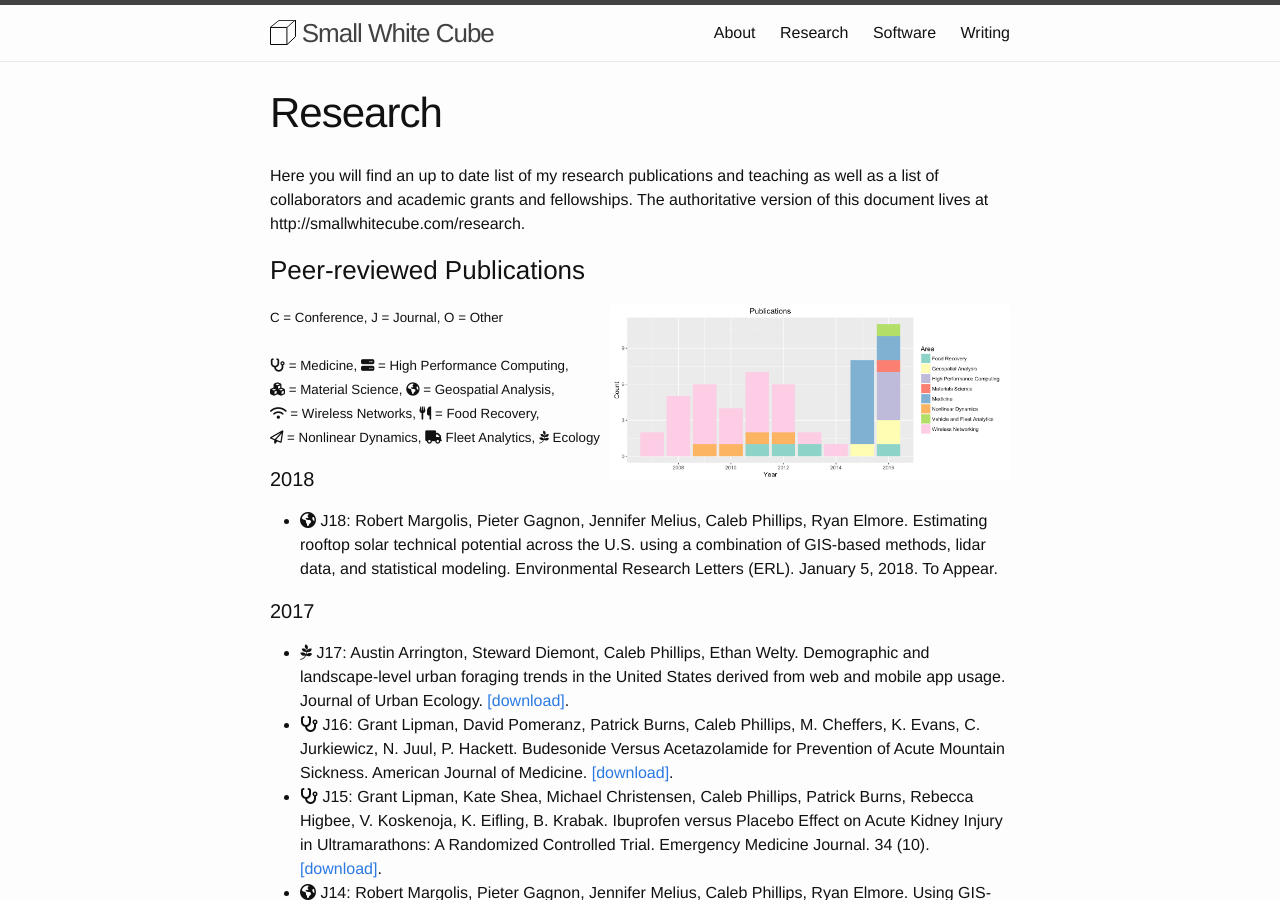
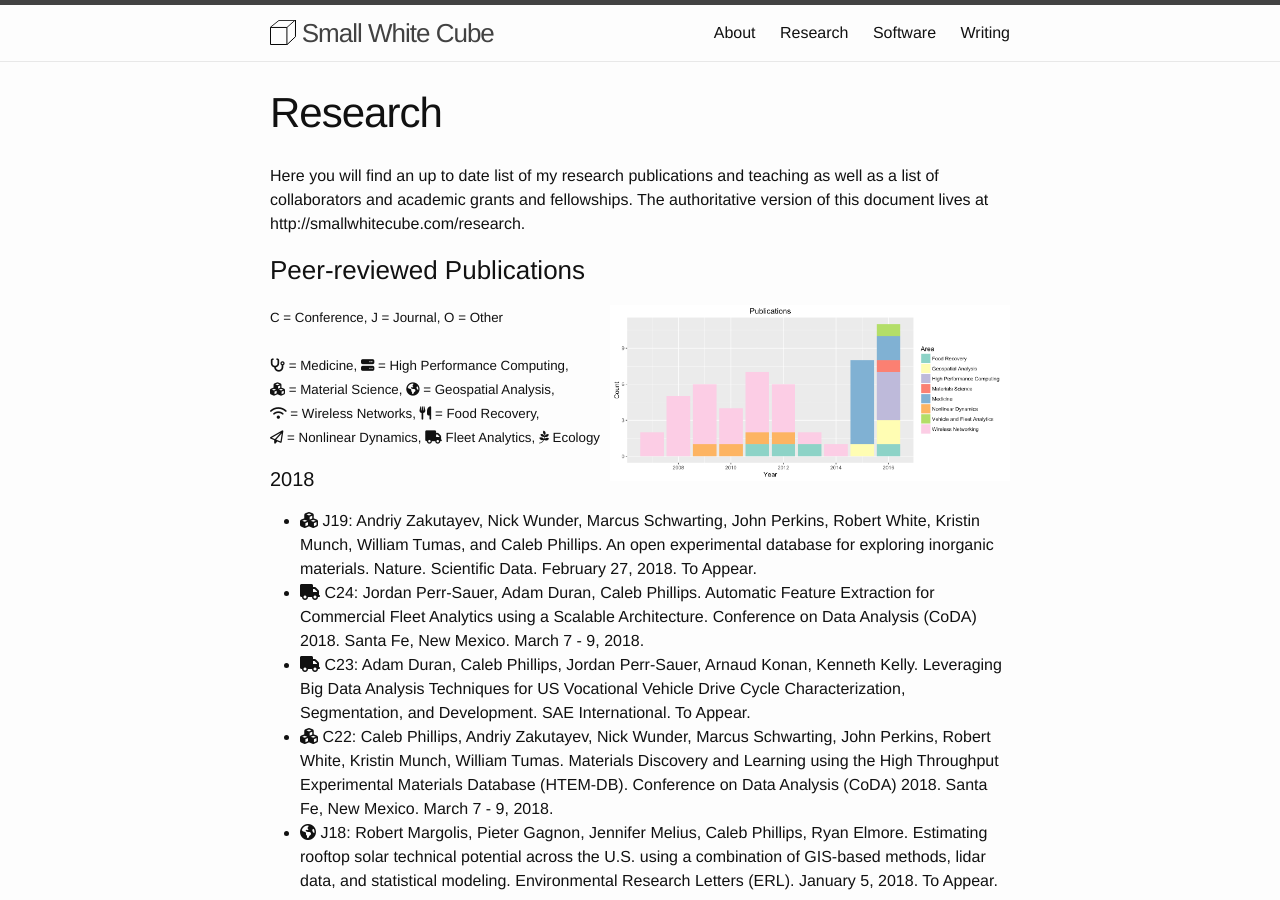
Before and after one commit to somerandomsequence/smallwhitecube, a Jekyll site: the page built from research.md, in a window 1280 px wide and 900 px high. Built offline with Jekyll 4.4.1, drawn with Linux system fonts in a browser that asks for light colours; nearby versions of some CDN libraries; some of the changed text lies outside the part shown.

Commit message:
Update papers

```diff
--- a/_includes/papers.html
+++ b/_includes/papers.html
@@ -17,6 +17,11 @@ C = Conference, J = Journal, O = Other<br/><br/>
 
   <h4>2018</h4>
   <ul>
+   <li><i class="fa fa-cubes" aria-hidden="true"></i> J19: Andriy Zakutayev, Nick Wunder, Marcus Schwarting, John Perkins, Robert White, Kristin Munch, William Tumas, and Caleb Phillips. An open experimental database for exploring inorganic materials. Nature. Scientific Data. February 27, 2018. To Appear.</li>
+   <li><i class="fa fa-truck" area-hidden="true"></i> C24: Jordan Perr-Sauer, Adam Duran, Caleb Phillips. Automatic Feature Extraction for Commercial Fleet Analytics using a Scalable Architecture. Conference on Data Analysis (CoDA) 2018. Santa Fe, New Mexico. March 7 - 9, 2018.</li>
+   <li><i class="fa fa-truck" area-hidden="true"></i> C23: Adam Duran, Caleb Phillips, Jordan Perr-Sauer, Arnaud Konan, Kenneth Kelly. Leveraging Big Data Analysis Techniques for US Vocational Vehicle Drive Cycle Characterization, Segmentation, and Development. SAE International. To Appear.</li>
+   <li><i class="fa fa-cubes" area-hidden="true"></i> C22: Caleb Phillips, Andriy Zakutayev, Nick Wunder, Marcus Schwarting, John Perkins, Robert White, Kristin Munch, William Tumas. Materials Discovery and Learning using the High Throughput Experimental Materials Database (HTEM-DB). Conference on Data Analysis (CoDA) 2018. Santa Fe, New Mexico. March
+7 - 9, 2018.</li>
    <li><i class="fa fa-globe" aria-hidden="true"></i> J18: Robert Margolis, Pieter Gagnon, Jennifer  Melius, Caleb Phillips, Ryan Elmore. Estimating rooftop solar technical potential across the U.S. using a combination of GIS-based methods, lidar data, and statistical modeling. Environmental Research Letters (ERL). January 5, 2018. To Appear.</li>
   </ul>
 
--- a/research.md
+++ b/research.md
@@ -135,6 +135,8 @@ National Science Foundation (NSF) [East Asia Pacific Summer Institute](http://ww
 
 ## Academic Service Positions
 
+[High-Throughput Experimental Materials Collaboratory](https://mgi.nist.gov/htemc). National Institute of Standards and Technology (NIST). Workshop: Gaithersburg, MD. February 28 - March 2nd, 2018.
+
 Energy Efficient High Performance Computing Working Group Workshop at Supercomputing 2016. November 13, 2016. Oraganizing Comittee. [Program](https://eehpcwg.llnl.gov/pages/conf_sc16Program).
 
 ACM MobiSys 2012 Ph.D. Forum Workshop Chair. June, 2012.
```
Also changed, not shown: 2 other files.
